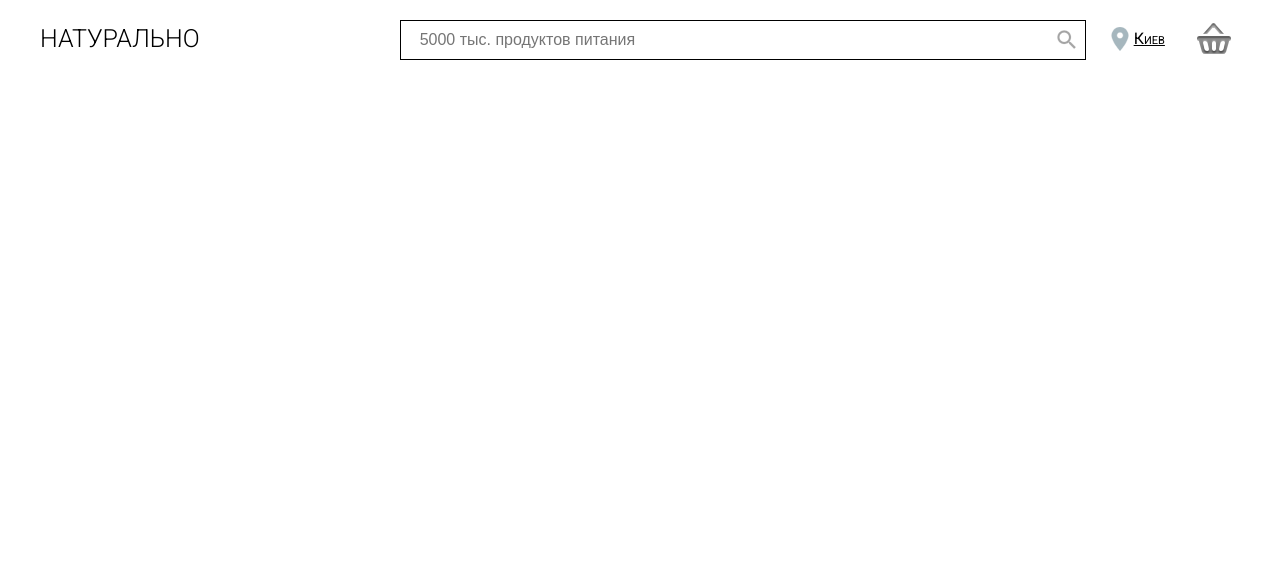
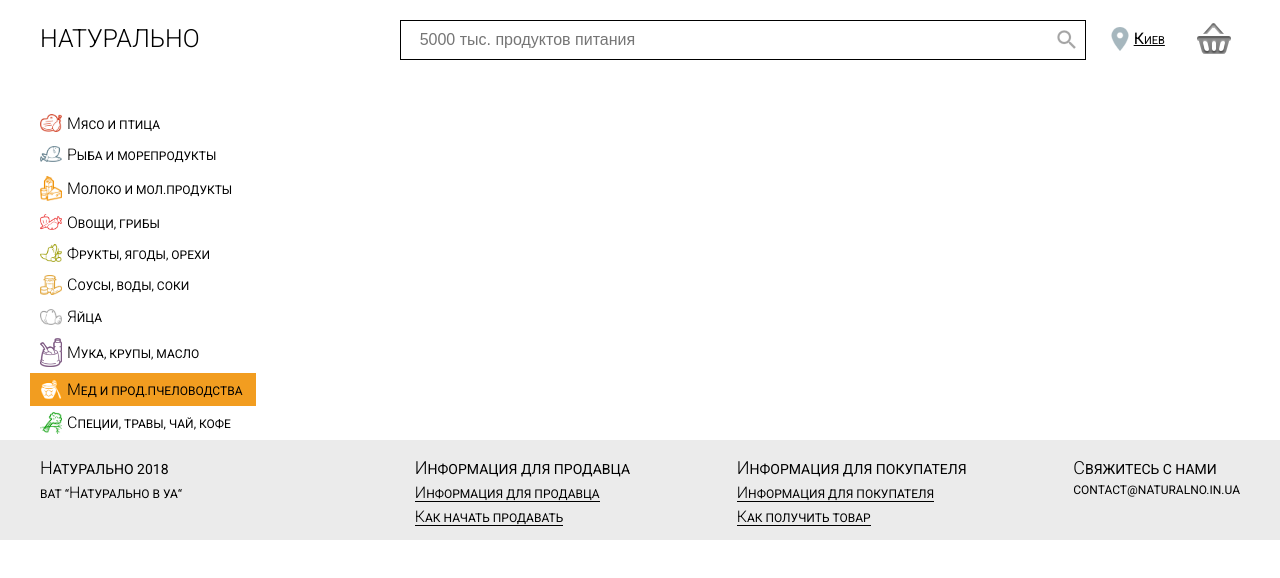
Before and after one commit to Micola10174/food_market, a plain HTML site: page catalog-prod.html in a window 1280 px wide. Drawn offline with Linux system fonts and the light colour scheme.

Commit message:
nav and footer shopping_cart

```diff
--- a/catalog-prod.html
+++ b/catalog-prod.html
@@ -3,11 +3,11 @@
     <meta charset="UTF-8">
     <meta name="viewport" content="width=device-width, initial-scale=1.0">
     <meta http-equiv="X-UA-Compatible" content="ie=edge">
-    <link href="https://fonts.googleapis.com/css?family=Roboto:300,400" rel="stylesheet">
-	<link rel="stylesheet" href="style/style.css">
+    <link href="https://fonts.googleapis.com/css?family=Roboto:300,400,500" rel="stylesheet">	<link rel="stylesheet" href="style/style.css">
 </head>
 
 <body>
+    <div class="wrapper">
         <header>
             <h1 class="logo">НАТУРАЛЬНО</h1>
             <form action="" method="post" class="search">
@@ -19,7 +19,61 @@
                 <div class="shopping_cart"><img src="images/shopping_cart.png" alt="Корзина"></div>
             </div>
         </header>
-
+        <div class="main">
+            <nav>
+                <ol>
+                    <li><a href="#"><img src="images/meat.png" alt=""><span>МЯСО И ПТИЦА</span></a></li>
+                    <li><a href="#"><img src="images/fish.png" alt=""><span>РЫБА И МОРЕПРОДУКТЫ</span></a></li>
+                    <li><a href="#"><img src="images/milk.png" alt=""><span>МОЛОКО И МОЛ.ПРОДУКТЫ</span></a></li>
+                    <li><a href="#"><img src="images/vegetabels.png" alt=""><span>ОВОЩИ, ГРИБЫ</span></a></li>
+                    <li><a href="#"><img src="images/fruits.png" alt=""><span>ФРУКТЫ, ЯГОДЫ, ОРЕХИ</span></a></li>
+                    <li><a href="#"><img src="images/juice.png" alt=""><span>СОУСЫ, ВОДЫ, СОКИ</span></a></li>
+                    <li><a href="#"><img src="images/eggs.png" alt=""><span>ЯЙЦА</span></a></li>
+                    <li><a href="#"><img src="images/muka.png" alt=""><span>МУКА, КРУПЫ, МАСЛО</span></a></li>
+                    <li id="active"><a href="#"><img src="images/honey.png" alt=""><span>МЕД И ПРОД.ПЧЕЛОВОДСТВА</span></a></li>
+                    <li><a href="#"><img src="images/tea.png" alt=""><span>СПЕЦИИ, ТРАВЫ, ЧАЙ, КОФЕ</span></a></li>
+                </ol>
+            </nav>
+            <div class="content">
+                <section>
+                    <article></article>
+                    <article></article>
+                    <article></article>
+                </section>
+                <section></section>
+            </div>
+        </div>
+    </div>
+    <footer>
+        <div class="wrapper">
+            <article>
+                <ol>
+                    <li><h3><span>Н</span>АТУРАЛЬНО 2018</h3></li>
+                    <li>ВАТ “<span>Н</span>АТУРАЛЬНО В УА“</li>
+                </ol>
+            </article>
+            <article>
+                <ol>
+                    <li><h3><span>И</span>НФОРМАЦИЯ ДЛЯ ПРОДАВЦА</h3></li>
+                    <li><a href="#"><span>И</span>НФОРМАЦИЯ ДЛЯ ПРОДАВЦА</a></li>
+                    <li><a href="#"><span>К</span>АК НАЧАТЬ ПРОДАВАТЬ</a></li>
+                </ol>
+            </article>
+            <article>
+                <ol>
+                    <li><h3><span>И</span>НФОРМАЦИЯ ДЛЯ ПОКУПАТЕЛЯ</h3></li>
+                    <li><a href="#"><span>И</span>НФОРМАЦИЯ ДЛЯ ПОКУПАТЕЛЯ</a></li>
+                    <li><a href="#"><span>К</span>АК ПОЛУЧИТЬ ТОВАР</a></li>
+                </ol>
+            </article>
+            <article>
+                <ol>
+                    <li><h3><span>С</span>ВЯЖИТЕСЬ С НАМИ</h3></li>
+                    <li>CONTACT@NATURALNO.IN.UA</li>
+                </ol>
+            </article>
+        </div>
+    </footer>
 
 </body>
 </html>
--- a/style/style.css
+++ b/style/style.css
@@ -3,9 +3,24 @@
     margin: 0;
     padding: 0;
 }
+h1, h2, h3, h4, h5, h6 {
+    font-weight: normal;
+}
+ol{
+    list-style: none;
+}
 body {
+    width: 100%;
+    margin: 0 auto;
+    font-family: 'Roboto', sans-serif;
+}
+.wrapper{
     width: 1200px;
     margin: 0 auto;
+    display: flex;
+    flex-direction: column;
+    justify-content: space-between;
+    /*height: 100%;*/
 }
 /*Header - START*/
 header {
@@ -14,7 +29,7 @@ header {
     display: flex;
     flex-direction: row;
     align-items: center;
-    margin-top: 20px;
+    margin: 20px 0 50px 0;
 }
 .logo{
     font-family: 'Roboto', sans-serif;
@@ -87,3 +102,104 @@ input[type="search"] {
     line-height: 1.625;
     font-weight: 400;
 }
+/*Header - STOP*/
+/*Main - START*/
+.main{
+    display: flex;
+    flex-direction: row;
+    align-items: flex-start;
+}
+nav{
+    width: 18%;
+}
+nav ol{
+    width: 100%;
+    display: flex;
+    flex-direction: column;
+    justify-content: flex-start;
+    align-items: flex-start;
+}
+nav ol li{
+    width: 100%;
+    margin-left: -10px;
+    padding: 6px 0 6px 10px;
+}
+nav ol li a{
+    display: flex;
+    flex-direction: row;
+    align-items: center;
+    font-size: 12px;
+    font-variant: small-caps;
+    width: 100%;
+    color: black;
+    text-decoration: none;
+    font-weight: 400;
+}
+nav ol li:not(#active) a:hover{
+    color: rgb(194, 23, 25);
+    transition: all 0.3s;
+}
+nav span:first-letter{
+    font-size: 16px;
+    font-weight: 300;
+}
+#active{
+    background-color: #f29d20;
+}
+nav img{
+    width: 22px;
+    margin-right: 5px;
+}
+section{
+
+}
+/*Main - STOP*/
+/*Footer - START*/
+footer{
+    width: 100%;
+    height: 100px;
+    background-color: #ebebeb;
+
+}
+footer .wrapper{
+    height: 77%;
+    display: flex;
+    flex-direction: row;
+    justify-content: space-between;
+    align-items: flex-start;
+    padding: 12px 20px;
+    font-size: 12px;
+    font-variant: small-caps;
+    font-weight: 400;
+}
+footer .wrapper article:first-child{
+    margin-right: 126px;
+}
+footer a{
+    color: rgb(0, 0, 0);
+    text-decoration: none;
+    border-bottom: 1px solid black;
+}
+footer a:hover{
+    color: rgb(194, 23, 25);
+    transition: all 0.3s;
+}
+
+footer h3 {
+    font-size: 14px;
+    font-weight: 400;
+    font-variant: small-caps;
+}
+footer h3 span {
+    font-size: 18px;
+    font-weight: 300;
+    font-variant: small-caps;
+}
+footer span {
+    font-size: 16px;
+    font-weight: 300;
+    font-variant: small-caps;
+}
+footer ol > li{
+    margin: 5px 0;
+}
```
Also changed, not shown: images/eggs.png (added), images/fish.png (added), images/fruits.png (added), images/honey.png (added), images/juice.png (added), images/meat.png (added), images/milk.png (added), images/muka.png (added), images/tea.png (added), images/vegetabels.png (added). Lines whose indentation alone changed are shown as unchanged.
